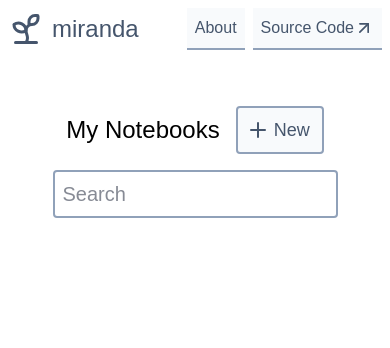
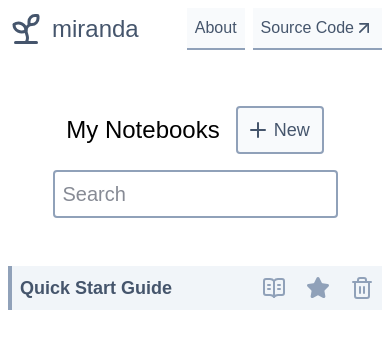
Before and after one commit to manishambre5/miranda, a React (Vite) app: page / in a window 390 px wide. Shown: the top 348 px of the page. Built offline with nearby package versions, Linux system fonts and the light colour scheme; a web font is replaced by a local one.

Commit message:
more crud

```diff
--- a/src/App.tsx
+++ b/src/App.tsx
@@ -9,6 +9,7 @@ import ReadNotebook from "./ReadNotebook";
 
 export type Notebook = {
   id: string
+  fav: boolean
 } & NotebookData
 
 export type NotebookData = {
--- a/src/EditNotebook.tsx
+++ b/src/EditNotebook.tsx
@@ -2,11 +2,12 @@ import { useParams } from "react-router-dom"
 import NotebookForm from "./components/NotebookForm"
 
 const EditNotebook = () => {
-  const { id } = useParams<{ id: string }>();
+  const { id, fav } = useParams<{ id: string, fav:string }>();
+  const isFav = fav === 'true';
   return (
     <div className="flex flex-col py-4 px-2">
         <h2 className="text-xl">Edit Notebook</h2>
-        <NotebookForm existingNotebookId={id} />
+        <NotebookForm existingNotebookId={id} isFav={isFav} />
     </div>
   )
 }
--- a/src/components/NotebookForm.tsx
+++ b/src/components/NotebookForm.tsx
@@ -7,9 +7,10 @@ import { useLocalStorage } from "../useLocalStorage";
 
 type NotebookFormProps = {
     existingNotebookId?: string;
+    isFav?: boolean;
 };
 
-const NotebookForm: React.FC<NotebookFormProps> = ({ existingNotebookId }) => {
+const NotebookForm: React.FC<NotebookFormProps> = ({ existingNotebookId, isFav }) => {
     const [notebookId, setNotebookId] = useState<string | null>(null);//store notebook id
     const [success, setSuccess] = useState(false);//save action alert
     const titleRef = useRef<HTMLInputElement>(null);
@@ -134,15 +135,18 @@ const NotebookForm: React.FC<NotebookFormProps> = ({ existingNotebookId }) => {
     const handleSaveNotebook = (e: React.SubmitEvent<HTMLFormElement>) => {
         e.preventDefault();
 
-        const id = notebookId || "miranda"+uuidv4(); //reuse or create new id
+        const id = notebookId || existingNotebookId || "miranda" + uuidv4(); //reuse or create new id
+
+        const fav = isFav || false
 
         //create notebook object
         const newNotebook: Notebook = {
             id,
+            fav,
             title: titleRef.current?.value || "Untitled_Notebook",
             markdown: cellContents,
         };
-        //save notebook object to storage
+        //save notebook object to localStorage
         saveNotebook(newNotebook);
 
         // if new notebook, store id for future saves
@@ -152,7 +156,7 @@ const NotebookForm: React.FC<NotebookFormProps> = ({ existingNotebookId }) => {
 
         //alert user
         setSuccess(true);
-        setTimeout(() => {setSuccess(false)}, 2000)
+        setTimeout(() => {setSuccess(false)}, 1000)
     }
 
     // get notebook for editing using custom hook
--- a/src/components/Notebooks.tsx
+++ b/src/components/Notebooks.tsx
@@ -1,17 +1,27 @@
-import { Plus } from "lucide-react"
+import { BookOpenText, Plus, Star, Trash } from "lucide-react"
 import { Link } from "react-router-dom"
-import type { Notebook } from "../App";
-import { useEffect, useState } from "react";
+import { useLocalStorage } from "../useLocalStorage";
 
 const Notebooks = () => {
-    const [storedNotebooks, setStoredNotebooks] = useState<Notebook[]>([]);
-    const filteredNotebooks = storedNotebooks;
+    const { storedNotebooks, deleteNotebook, favouriteNotebook } = useLocalStorage();
 
-    useEffect(() => {
-        const keys = Object.keys(localStorage).filter(k => k.startsWith("miranda"));
-        const notebooks = keys.map(k => JSON.parse(localStorage.getItem(k) || "{}") as Notebook);
-        setStoredNotebooks(notebooks);
-    }, []);
+    //trigger notebook delete
+    const delNotebook = (e:React.MouseEvent<HTMLButtonElement>, id:string) => {
+        e.preventDefault();
+        deleteNotebook(id);
+
+        //trigger re-render
+        //setStoredNotebooks(storedNotebooks);
+    }
+
+    //toggle favourite flag for a notebook
+    const favNotebook = (e:React.MouseEvent<HTMLButtonElement>, id:string) => {
+        e.preventDefault();
+        favouriteNotebook(id);
+
+        //trigger re-render
+        //setStoredNotebooks(storedNotebooks);
+    }
 
   return (
     <div className="flex flex-col gap-4">
@@ -29,9 +39,12 @@ const Notebooks = () => {
         {/* Exisitng Notebooks */}
         <section className="py-4">
             <div className="flex flex-col w-full gap-4">
-                {filteredNotebooks.map(notebook => (
-                    <div className="flex" key={notebook.id}>
-                        <Link className="w-full p-2 border-l-4 border-slate-400 bg-slate-50 text-lg text-slate-600 hover:text-slate-900 hover:border-slate-900 hover:bg-slate-100 transition-colors cursor-pointer" to={`/${notebook.id}`}>{notebook.title}</Link>
+                {storedNotebooks.map(notebook => (
+                    <div className={`flex items-center gap-1 border-l-4 border-slate-400 ${notebook.fav === true ? "bg-slate-100 font-semibold" : "bg-slate-50"} hover:border-slate-900 hover:bg-slate-100 transition-colors group`} key={notebook.id}>
+                        <Link className="p-2 w-full text-lg text-slate-600 hover:text-slate-900 cursor-pointer" to={`/${notebook.id}`}>{notebook.title}</Link>
+                        <button className="group-hover:block md:hidden ml-auto text-slate-400 hover:text-slate-600 transition-all cursor-pointer p-2"><BookOpenText /></button>
+                        <button className="group-hover:block md:hidden ml-auto text-slate-400 hover:text-slate-600 transition-all cursor-pointer p-2" onClick={(e) => favNotebook(e, notebook.id)}><Star className={notebook.fav === true ? "fill-slate-400" : ""} /></button>
+                        <button className="group-hover:block md:hidden ml-auto text-slate-400 hover:text-slate-600 transition-all cursor-pointer p-2" onClick={(e) => delNotebook(e, notebook.id)}><Trash /></button>
                     </div>
                 ))}
             </div>
--- /dev/null
+++ b/src/quickStartGuideNotebook.ts
@@ -0,0 +1,20 @@
+export const quickStartGuideNotebook = () => {
+    const defaultNotebookId = "miranda-quick-start-guide";
+
+    // checking if it already exists
+    const existingNotebook = localStorage.getItem(defaultNotebookId);
+    if (existingNotebook) return;
+
+    // create a default "Quick Start Guide" notebook
+    const defaultNotebook = {
+    id: defaultNotebookId,
+    title: "Quick Start Guide",
+    markdown: [
+        "# Welcome to the Miranda Notebooks!\nThis is a brief guide (work in progress) to get you started...",
+        "Keyboard shortcuts:\n - cmd/ctrl + Enter: Create a new cell\n - cmd/ctrl + Backspace: Delete cell\n",
+    ],
+    fav: true,
+    };
+
+    localStorage.setItem(defaultNotebookId, JSON.stringify(defaultNotebook));
+};
--- a/src/useLocalStorage.tsx
+++ b/src/useLocalStorage.tsx
@@ -1,5 +1,6 @@
 import { useEffect, useState } from "react";
 import type { Notebook } from "./App";
+import { quickStartGuideNotebook } from "./quickStartGuideNotebook";
 
 export const useLocalStorage = () => {
 
@@ -7,29 +8,49 @@ export const useLocalStorage = () => {
 
     // load all notebooks from localStorage on mount
     useEffect(() => {
-        const notebooks: Notebook[] = [];
+        //Create the quick start guide manual notebook
+        quickStartGuideNotebook();
 
-        Object.keys(localStorage).forEach(key => {
-            const item = localStorage.getItem(key);
-            if (!item) return;
+        const notebooks: Notebook[] = Object.keys(localStorage)
+            .filter(key => key.startsWith('miranda'))
+            .map(key => {
+                const item = localStorage.getItem(key);
+                if (!item) return null;
 
-            try {
-                const parsed = JSON.parse(item);
-                if (parsed?.id && parsed?.title && Array.isArray(parsed?.markdown)) {
-                    notebooks.push(parsed);
+                try {
+                    const parsed = JSON.parse(item);
+                    if (parsed?.id && parsed?.title && Array.isArray(parsed?.markdown)) {
+                        return parsed;
+                    }
+                } catch (error) {
+                    console.error('Error parsing notebook:', error);
                 }
-            } catch {}
-        });
 
+                return null;
+            }).filter(Boolean); //remove null values
         setStoredNotebooks(notebooks);
     }, []);
 
     // save or update notebook in localStorage
     const saveNotebook = (notebook: Notebook) => {
         try {
+            //save in localStorage
             localStorage.setItem(notebook.id, JSON.stringify(notebook));
-            setStoredNotebooks(prev => [...prev.filter(n => n.id !== notebook.id), notebook]);
             console.log("Notebook saved successfully!");
+
+            // fetch saved notebook immediately to ensure state is in sync
+            setStoredNotebooks(prev => {
+                const index = prev.findIndex(n => n.id === notebook.id);
+                if (index !== -1) {
+                    // replace the existing notebook
+                    const updatedNotebooks = [...prev];
+                    updatedNotebooks[index] = notebook;
+                    return updatedNotebooks;
+                } else {
+                    // append if it's a new notebook
+                    return [...prev, notebook];
+                }
+            });
         } catch (error) {
             console.error("Failed to save notebook:", error);
         }
@@ -46,5 +67,50 @@ export const useLocalStorage = () => {
         }
     }
 
-    return { storedNotebooks, saveNotebook, getNotebook };
+    // delete notebook from localStorage
+    const deleteNotebook = (id: string) => {
+        try {
+            //remove from localStorage
+            localStorage.removeItem(id);
+
+            //remove from state to keep state in sync
+            setStoredNotebooks((prevNotebooks) => {
+                const updatedNotebooks = prevNotebooks.filter(notebook => notebook.id !== id);
+                return updatedNotebooks;
+            });
+        } catch (error) {
+            console.log('Error removing notebook from localStorage', error);
+            return null;
+        }
+    }
+
+    // toggle favourite flag in localStorage
+    const favouriteNotebook = (id: string) => {
+        try {
+            // Retrieve the notebook from localStorage
+            const item = localStorage.getItem(id);
+            if (!item) return;
+
+            // Parse the notebook and toggle the flag
+            const notebook: Notebook = JSON.parse(item);
+            notebook.fav = !notebook.fav;
+
+            // Save the updated notebook back to localStorage
+            localStorage.setItem(id, JSON.stringify(notebook));
+
+            //change flag in state to keep state in sync
+            // Update the state to reflect the change in the UI
+            setStoredNotebooks((prevNotebooks) => {
+                const updatedNotebooks = prevNotebooks.map((nb) =>
+                    nb.id === id ? { ...nb, fav: notebook.fav } : nb
+                );
+                return updatedNotebooks;
+            });
+        } catch (error) {
+            console.log('Error toggling favorite flag in localStorage', error);
+            return null;
+        }
+    }
+
+    return { storedNotebooks, saveNotebook, getNotebook, deleteNotebook, favouriteNotebook };
 }
```
